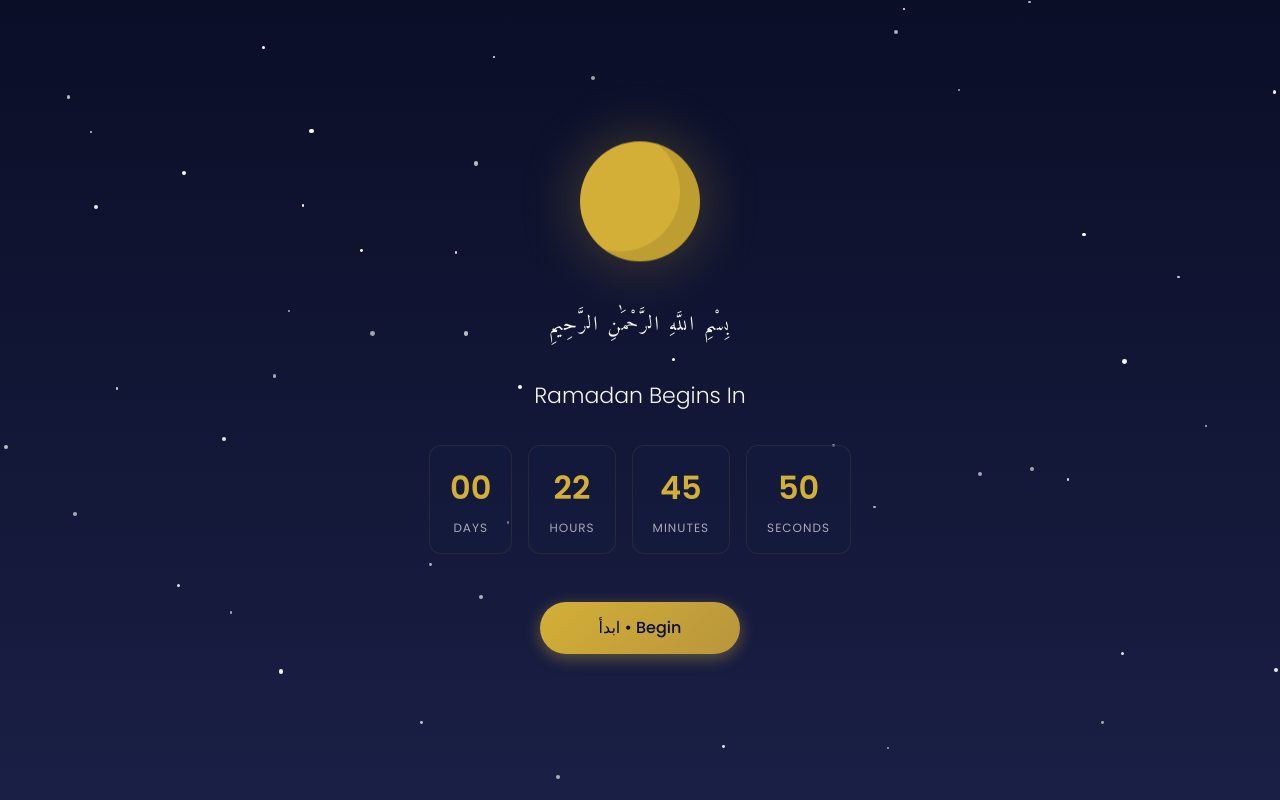
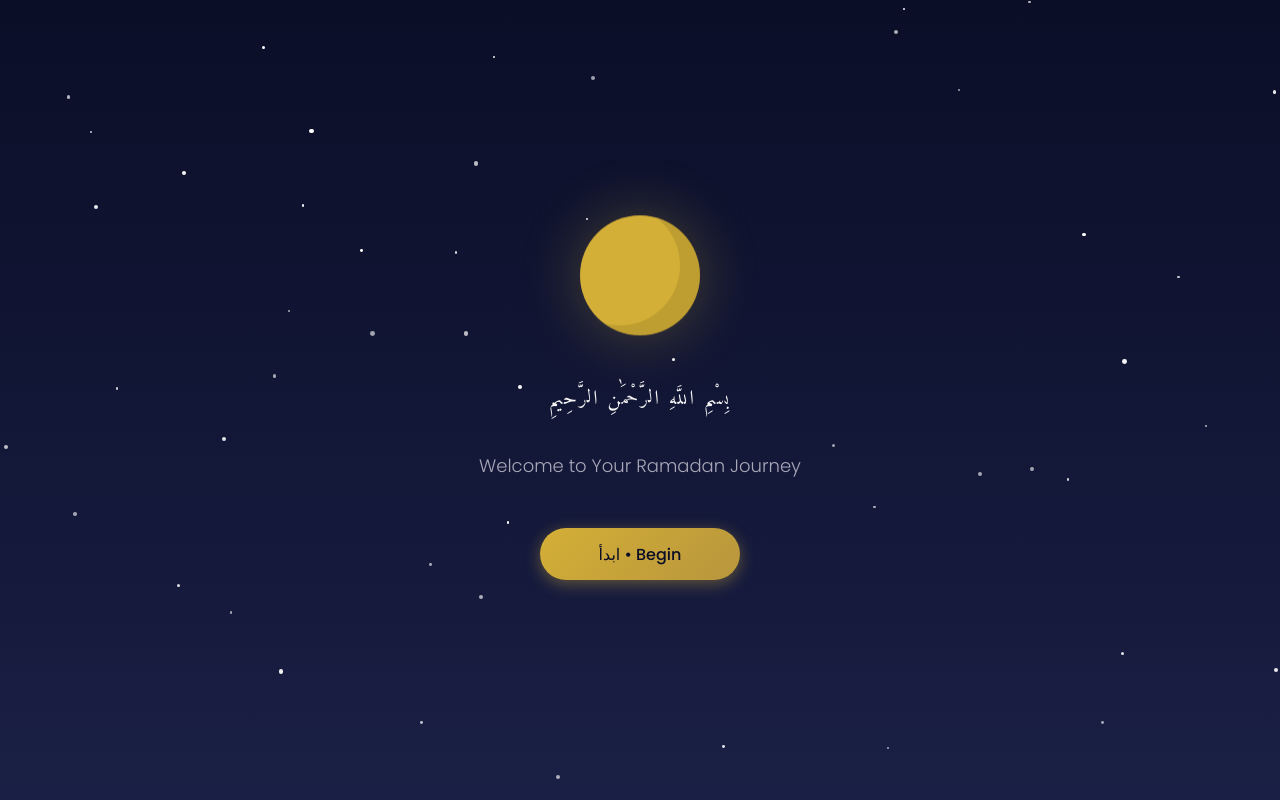
Before and after one commit to everythingneju-creator/Remedan-app, a website: page index.html in a window 1280 px wide. Drawn offline with Linux system fonts and the light colour scheme.

Commit message:
Update index.html

```diff
--- a/index.html
+++ b/index.html
@@ -111,7 +111,7 @@
 
         // Countdown timer
         function initCountdown() {
-            const ramadanStart = new Date('2026-02-19T00:00:00'); // Ramadan 1447 starts Feb 28, 2026
+            const ramadanStart = new Date('2026-02-18T00:00:00'); // Ramadan 1447 starts Feb 28, 2026
 
             function updateCountdown() {
                 const now = new Date();
```
